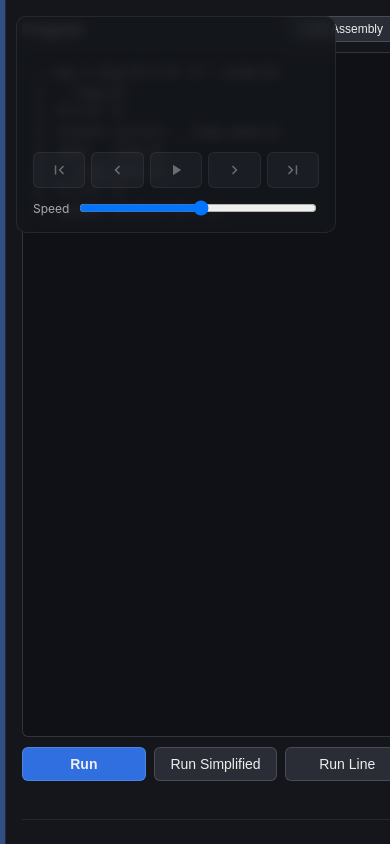
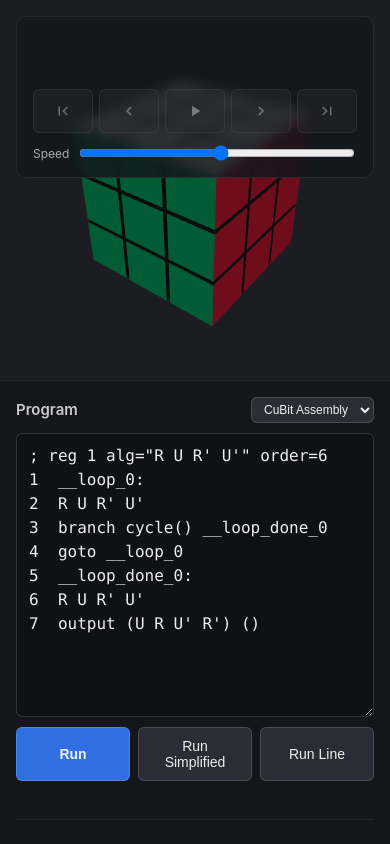
Before and after one commit to Not-TNB/cubyte, a plain HTML site: page visualiser/index.html in a window 390 px wide. Drawn offline with nearby package versions, Linux system fonts and the light colour scheme; animation ran at ten frames a second.

Commit message:
[tnb] make visualiser responsive on mobile

```diff
--- a/visualiser/main.js
+++ b/visualiser/main.js
@@ -73,6 +73,7 @@ function resizeRenderer() {
 }
 
 window.addEventListener('resize', resizeRenderer);
+new ResizeObserver(resizeRenderer).observe(container);
 
 function renderLoop() {
   requestAnimationFrame(renderLoop);
--- a/visualiser/style.css
+++ b/visualiser/style.css
@@ -487,3 +487,73 @@ button:disabled {
   border-top: 1px solid rgba(255, 255, 255, 0.08);
   padding-top: 8px;
 }
+
+/* ---------------------------------------------------------------------- */
+/* Mobile                                                                  */
+/* ---------------------------------------------------------------------- */
+
+@media (max-width: 768px) {
+  html, body {
+    overflow: auto;
+  }
+
+  #app {
+    flex-direction: column;
+    height: auto;
+    min-height: 100vh;
+  }
+
+  /* Scene: fixed 45vh tall, full width */
+  #scene-container {
+    flex: none;
+    width: 100%;
+    height: 45vh;
+  }
+
+  /* Hide the drag handle — useless on touch */
+  #sidebar-resizer {
+    display: none;
+  }
+
+  /* Sidebar: fills remaining space, scrolls internally */
+  #sidebar {
+    width: 100%;
+    height: auto;
+    min-height: 55vh;
+    border-left: none;
+    border-top: 1px solid rgba(255, 255, 255, 0.08);
+    overflow-y: auto;
+  }
+
+  /* Playback overlay: stretch to container width instead of fixed 320px */
+  #playback-overlay {
+    width: calc(100% - 32px);
+  }
+
+  /* Shrink move display to save vertical space on the cube panel */
+  #move-display {
+    height: 48px;
+  }
+
+  /* Hide the move-display drag handle */
+  #move-display-resizer {
+    display: none;
+  }
+
+  /* Prevent iOS Safari from zooming on textarea focus */
+  #program-input,
+  #cubyte-input {
+    font-size: 16px;
+  }
+
+  /* Larger touch targets */
+  button {
+    min-height: 44px;
+    padding: 10px 12px;
+  }
+
+  /* Let run buttons wrap if they're too wide */
+  #run-row {
+    flex-wrap: wrap;
+  }
+}
```
